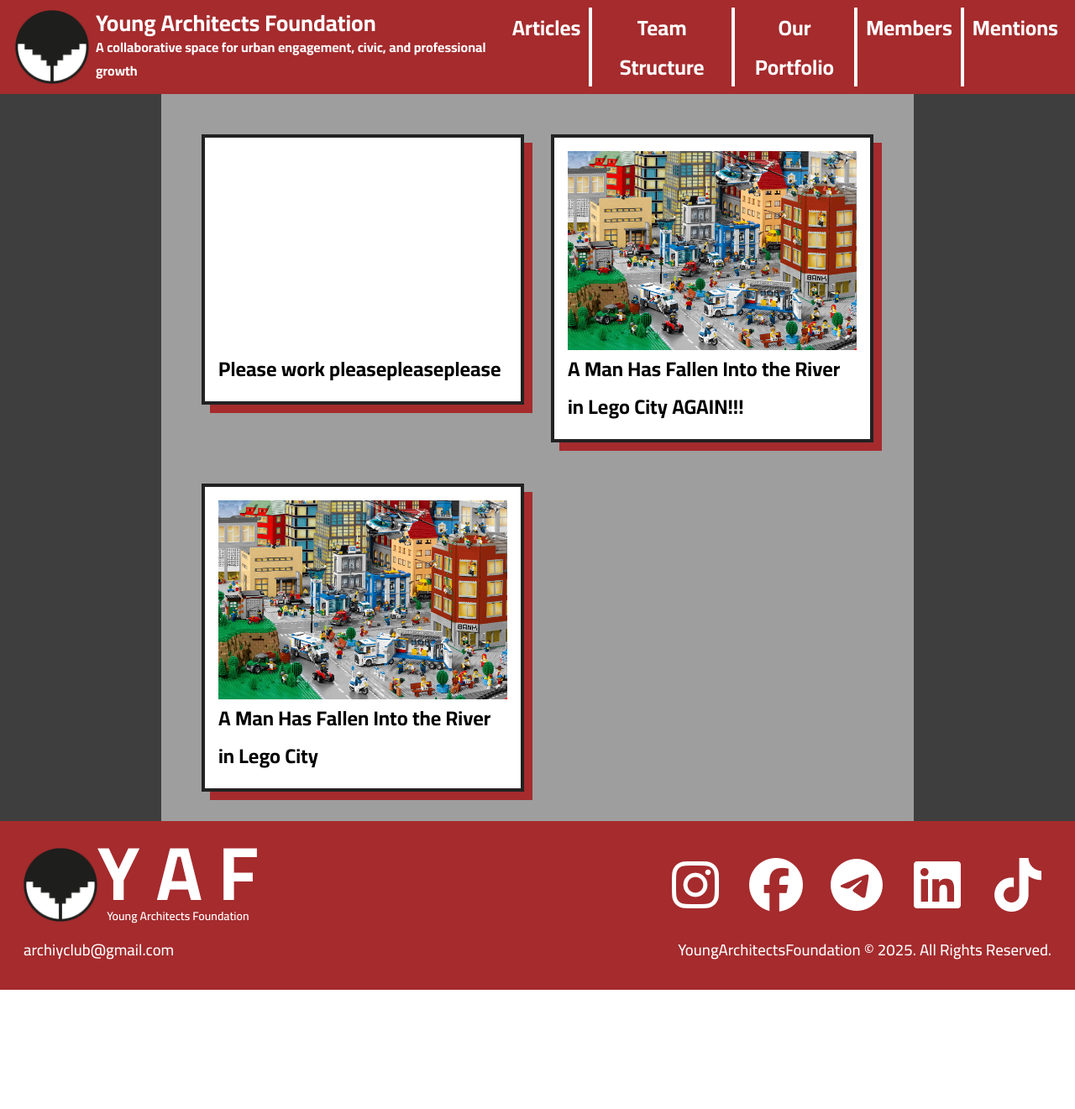
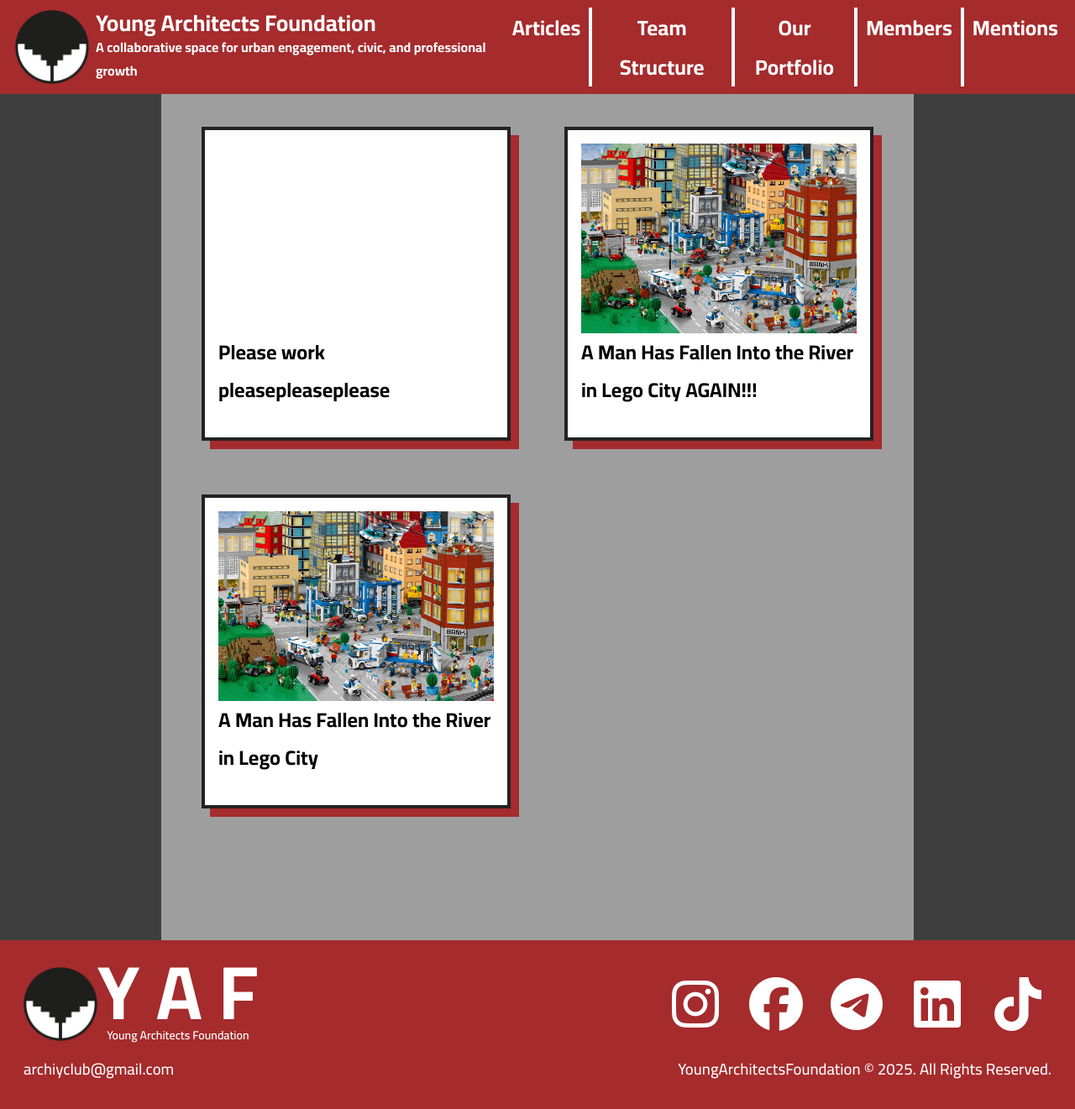
Before and after one commit to spookto/archi-site, a Jekyll site: the page built from articles.html, in a window 1280 px wide. Shown: the whole page at 84% size. Built offline with Jekyll 4.4.1, drawn with Linux system fonts in a browser that asks for light colours; nearby versions of some CDN libraries; before the commit the page ends 1179 px from its top, so only the background shows below that.

Commit message:
Articles glowup

```diff
--- a/_sass/main.scss
+++ b/_sass/main.scss
@@ -226,16 +226,21 @@
 
 #articlesContainer {
   display: grid;
-  grid-template-columns: 48% 48%;
-  gap: 4%;
-  justify-self: center;
+  grid-template-columns: repeat(2, 1fr);
+  grid-auto-rows: max-content;
+  gap: 64px;
+  align-items: center; /* Aligns items vertically */
+  justify-items: center; /* Aligns items horizontally */
   text-decoration: none;
   color: $text-black;
+  margin-bottom: 100px;
 }
 
 #articlesContainer a {
   text-decoration: none;
   color: $text-black;
+  min-width: 100%;
+  min-height: 100%;
 }
 
 // End Page Specifics
@@ -346,6 +351,11 @@
     grid-template-columns: auto;
     justify-items: center;
   }
+
+  #articlesContainer {
+    display: flex;
+    flex-direction: column;
+  }
 }
 
 
--- a/articles.html
+++ b/articles.html
@@ -5,11 +5,9 @@
 ---
 <div id="articlesContainer">
   {% for post in site.posts %}
-  <a href="{{ post.url | relative_url }}">
-    <div class="boxContainer">
-      <img style="max-width: 100%; aspect-ratio: 1.45; object-fit: cover;" src="{{ post.cover | relative_url }}">
-      <h2>{{ post.title }}</h2>
-    </div>
+  <a href="{{ post.url | relative_url }}" class="boxContainer">
+    <img style="max-width: 100%; aspect-ratio: 1.45; object-fit: cover;" src="{{ post.cover | relative_url }}">
+    <h2>{{ post.title }}</h2>
   </a>
   {% endfor %}
 </div>
```
